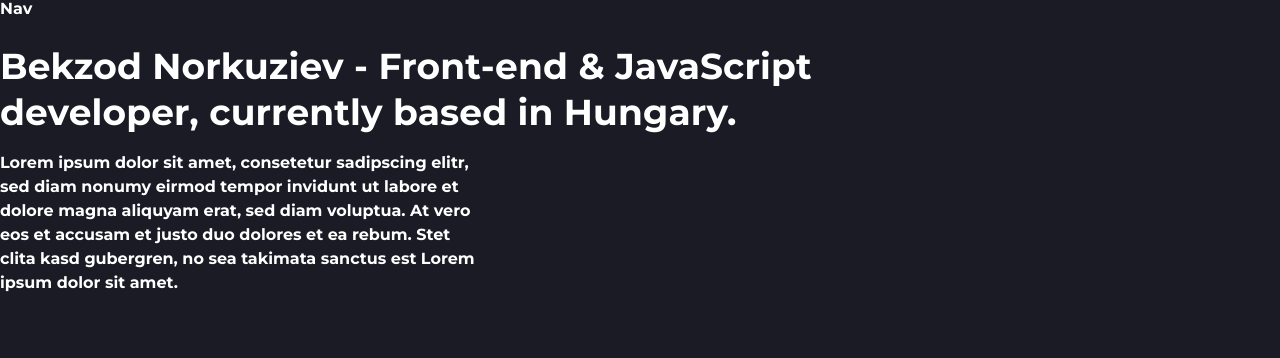
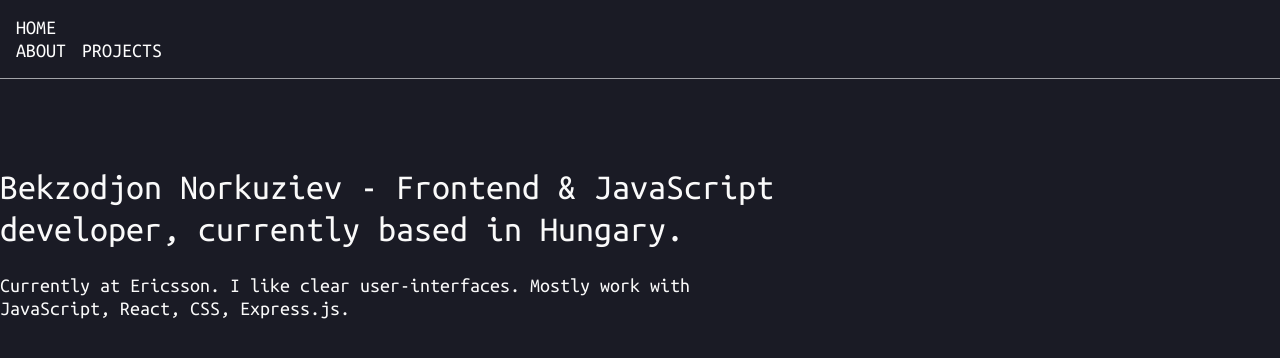
Before and after one commit to bekzodnj/bekzodnj.github.io, a React (Create React App) app: page / in a window 1280 px wide. Shown: the top 358 px of the page. Built offline with nearby package versions, Linux system fonts and the light colour scheme.

Commit message:
Adjusted the navbar and hero text

```diff
--- a/public/index.html
+++ b/public/index.html
@@ -7,7 +7,7 @@
     <meta name="theme-color" content="#000000" />
     <meta
       name="description"
-      content="Web site created using create-react-app"
+      content="Bekzodjon Norkuziev - Frontend Developer"
     />
     <link rel="apple-touch-icon" href="%PUBLIC_URL%/logo192.png" />
     <!--
@@ -25,10 +25,10 @@
       Learn how to configure a non-root public URL by running `npm run build`.
     -->
     <link
-      href="https://fonts.googleapis.com/css2?family=Montserrat:wght@700&display=swap"
+      href="https://fonts.googleapis.com/css2?family=Ubuntu+Mono&display=swap"
       rel="stylesheet"
     />
-    <title>React App</title>
+    <title>Bekzodjon Norkuziev</title>
   </head>
   <body>
     <noscript>You need to enable JavaScript to run this app.</noscript>
--- a/src/App.css
+++ b/src/App.css
@@ -1,14 +1,10 @@
 body {
   background-color: rgb(26, 27, 37);
-  color: white;
-  font-family: 'Montserrat', sans-serif;
+  color: rgb(250, 250, 250);
+  font-family: 'Ubuntu Mono', monospace;
 }
 .letter-space {
   line-height: 46px;
   letter-spacing: 0.14px;
   margin-bottom: 16px;
 }
-
-.font-m {
-  font-family: 'Montserrat', sans-serif;
-}
--- a/src/App.js
+++ b/src/App.js
@@ -8,10 +8,13 @@ import Hero from './components/Hero';
 
 function App() {
   return (
-    <div className='container'>
+    <>
       <Navbar />
-      <Hero />
-    </div>
+
+      <div className='container'>
+        <Hero />
+      </div>
+    </>
   );
 }
 
--- a/src/components/Hero.js
+++ b/src/components/Hero.js
@@ -3,17 +3,14 @@ import './../App.css';
 
 function Hero() {
   return (
-    <div className=''>
-      <h1 className='f2 letter-space font-m b' style={{ fontWeight: 'bold' }}>
-        Bekzod Norkuziev - Front-end & JavaScript
+    <div className='pt5'>
+      <h1 className='f2' style={{ fontWeight: 400 }}>
+        Bekzodjon Norkuziev - Frontend & JavaScript
         <br /> developer, currently based in Hungary.
       </h1>
-      <p className='measure lh-copy'>
-        Lorem ipsum dolor sit amet, consetetur sadipscing elitr, sed diam nonumy
-        eirmod tempor invidunt ut labore et dolore magna aliquyam erat, sed diam
-        voluptua. At vero eos et accusam et justo duo dolores et ea rebum. Stet
-        clita kasd gubergren, no sea takimata sanctus est Lorem ipsum dolor sit
-        amet.
+      <p className='f4 mw7'>
+        Currently at Ericsson. I like clear user-interfaces. Mostly work with
+        JavaScript, React, CSS, Express.js.
       </p>
     </div>
   );
--- a/src/components/Navbar.js
+++ b/src/components/Navbar.js
@@ -1,7 +1,24 @@
 import React from 'react';
 
 function App() {
-  return <div className='nav'>Nav</div>;
+  return (
+    <div className='ph3 pv3 f4 bb b--white-60'>
+      <div className='d-flex justify-content-between'>
+        <a href='#' className='link white dim'>
+          HOME
+        </a>
+
+        <div>
+          <a href='#' className='link white dim mr3'>
+            ABOUT
+          </a>
+          <a href='#' className='link white dim'>
+            PROJECTS
+          </a>
+        </div>
+      </div>
+    </div>
+  );
 }
 
 export default App;
```
